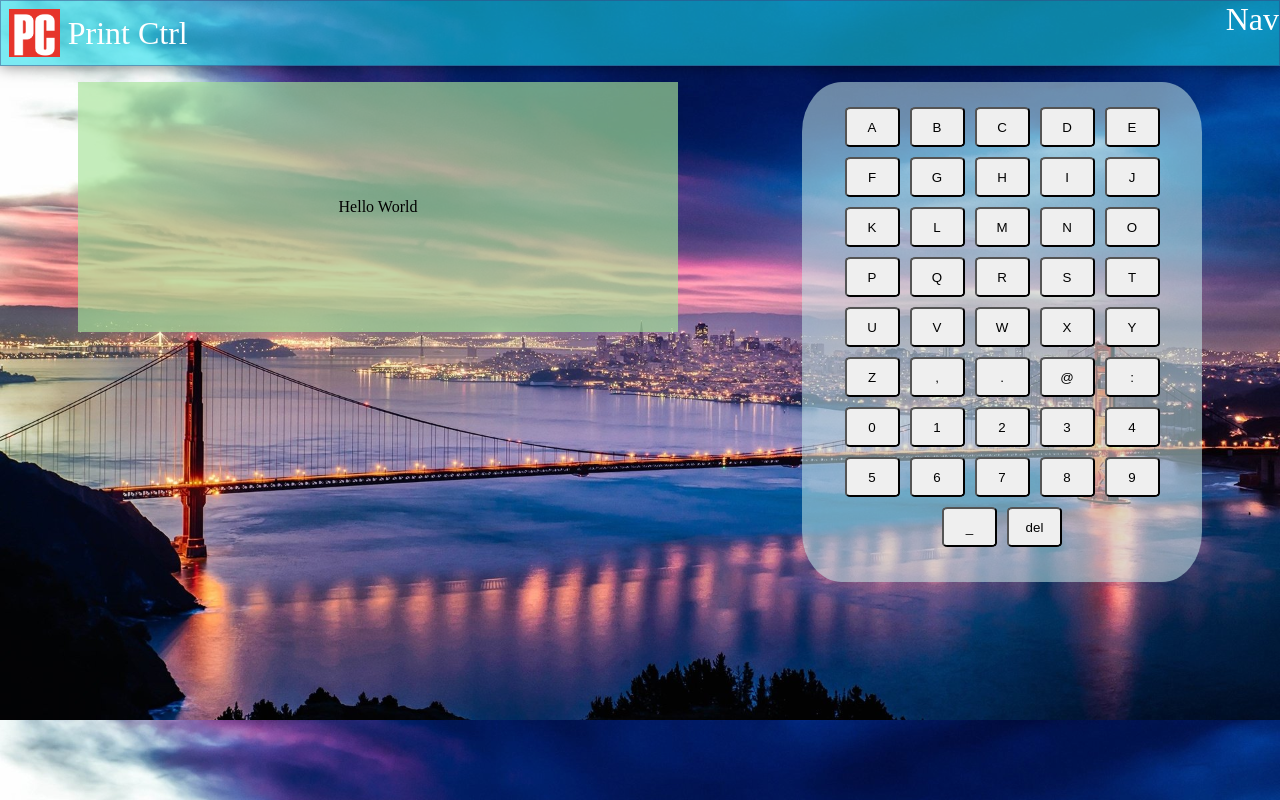
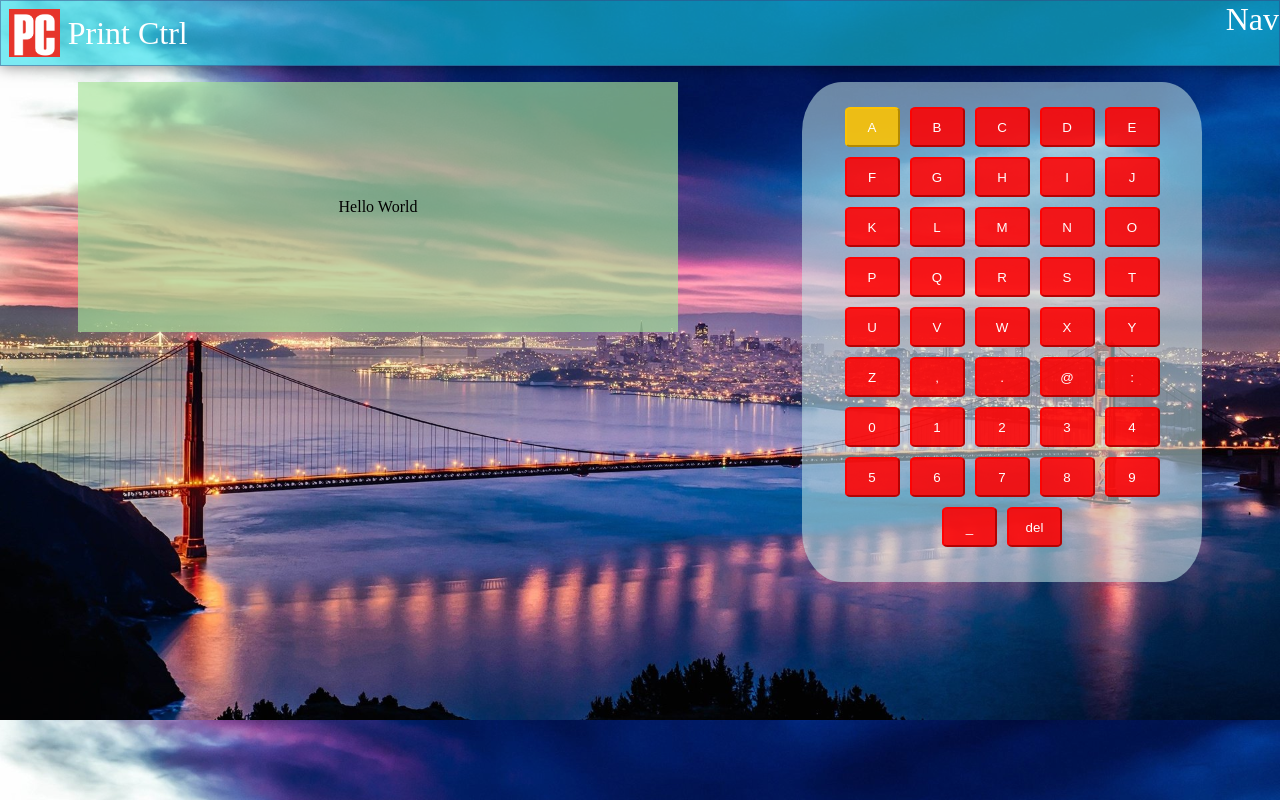
Before and after one commit to YntyCtrl/print-control, a React (Create React App) app: page / in a window 1280 px wide. In both pictures the pointer is over the button 872 px from the left and 127 px from the top of the page. Built offline with nearby package versions, Linux system fonts and the light colour scheme; a web font is replaced by a local one.

Commit message:
buttons bakground-color and border

```diff
--- a/src/components/WordBuilder/WordControls/WordControls.module.css
+++ b/src/components/WordBuilder/WordControls/WordControls.module.css
@@ -20,5 +20,22 @@ button{
     width: 55px;
     border-radius: 10%;
     margin: 5px;
+    background-color: #ff0000e0;
+    color: #fffefe;
+    box-shadow: 0, 0, 0, 1 red;
+    border: solid outset 2px  #ff0000e0;
+    border-color:  #ff0000e0;
 
 }
+button:hover{
+    height: 40px;
+    width: 55px;
+    border-radius: 10%;
+    margin: 5px;
+    background-color: #ffc400e0;
+    border-color:  #ffc400e0;
+
+}
+button:hover{
+    outline: none;
+}
```
